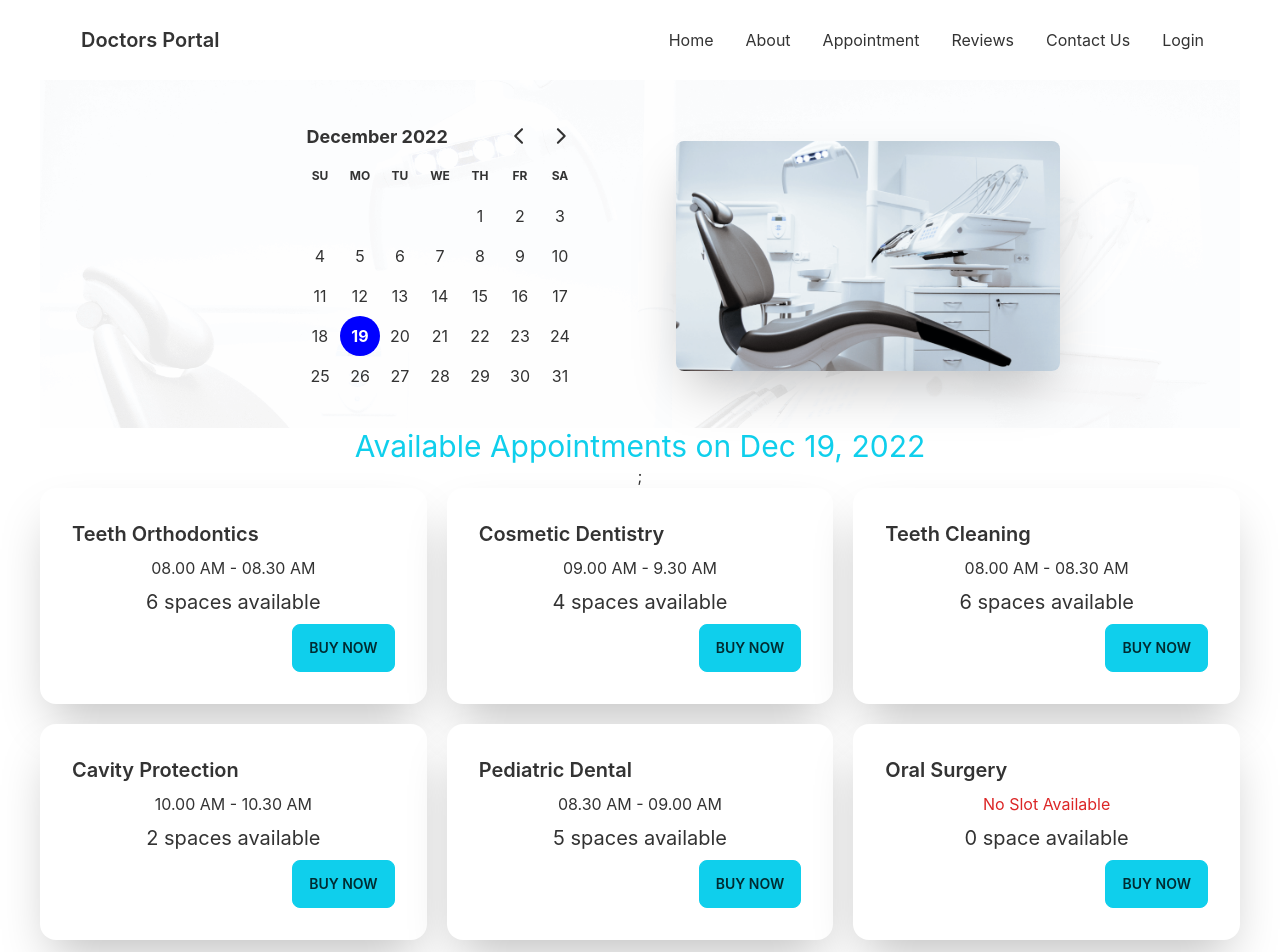
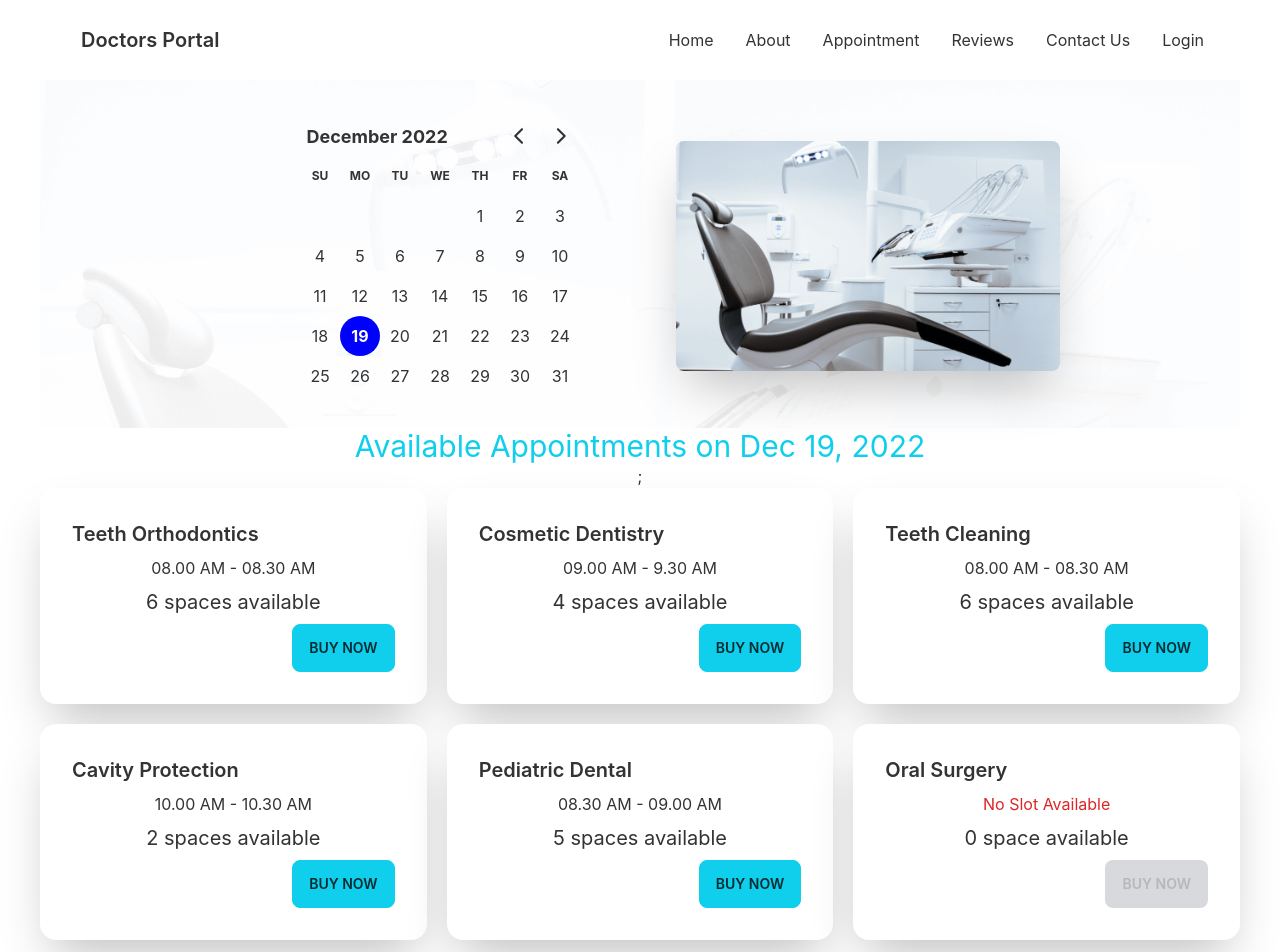
Before and after one commit to esamohammad/doctors-portal-client-site, a React (Create React App) app: page /Appointment in a window 1280 px wide. Shown: the top 952 px of the page. Built offline with nearby package versions, Linux system fonts and the light colour scheme.

Commit message:
button disabled

```diff
--- a/src/Pages/Appointment/Service.js
+++ b/src/Pages/Appointment/Service.js
@@ -12,7 +12,7 @@ const Service = ({ service }) => {
                 <p className='text-xl'>{slots.length} {slots.length > 1 ? 'spaces' : 'space'} available</p>
 
                 <div className="card-actions justify-end">
-                    <button className="btn btn-primary">Buy Now</button>
+                    <button disabled={slots.length === 0} className="btn btn-primary">Buy Now</button>
                 </div>
 
             </div>
```
